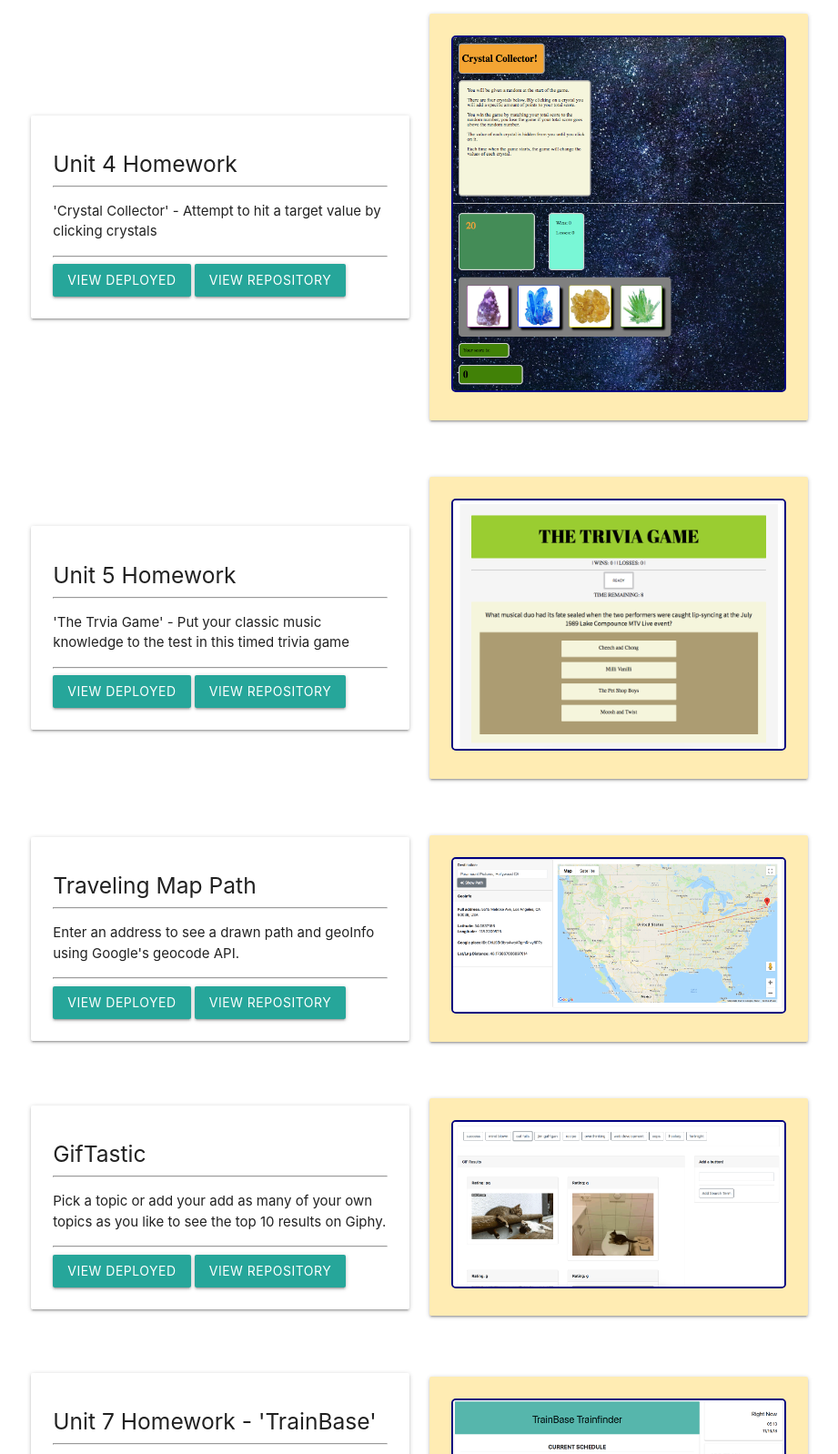
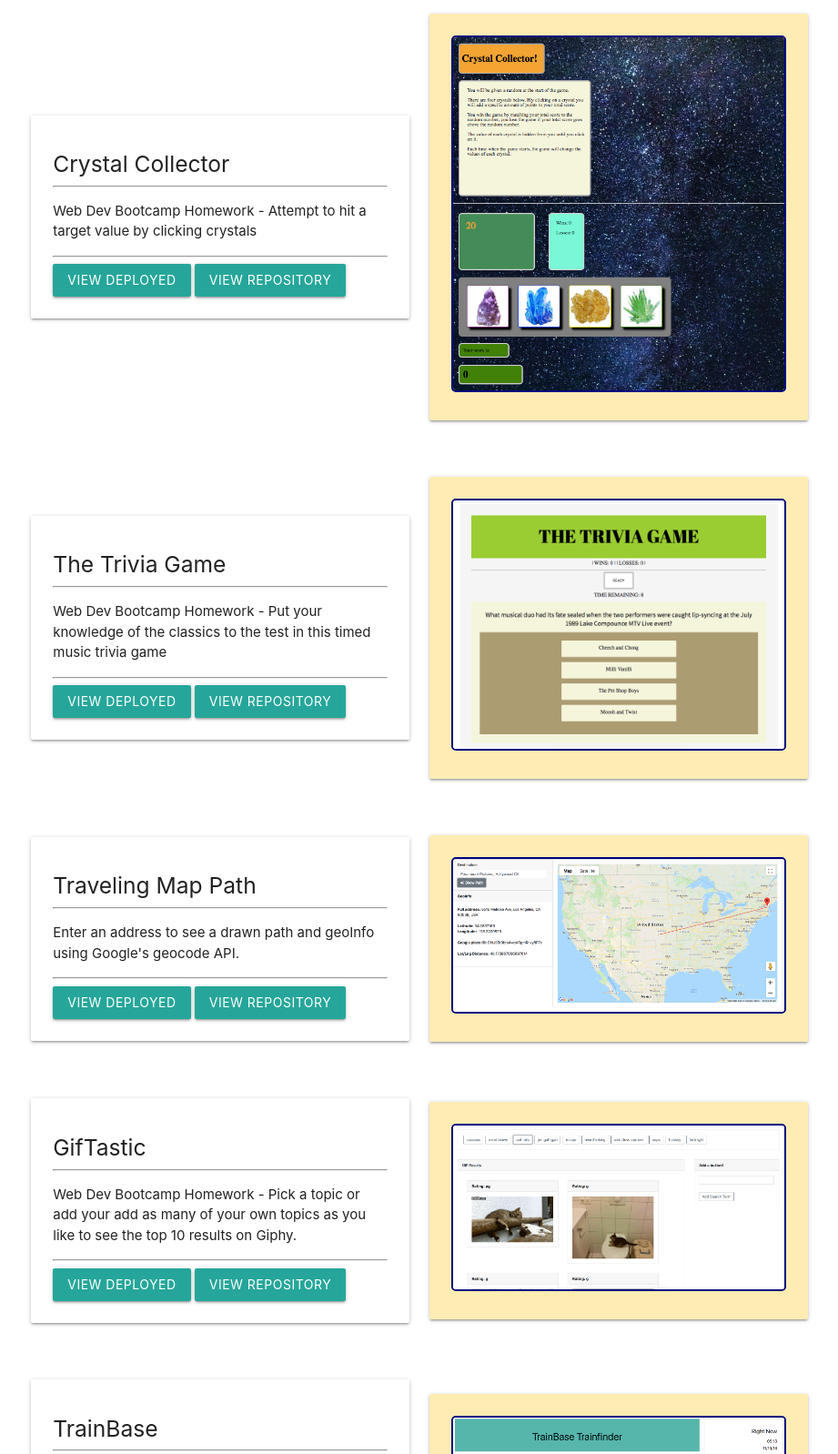
Before and after one commit to zrheaume/zrheaume.github.io, a plain HTML site: page index.html in a window 1280 px wide. Shown: the part 1596-3194 px from the top of the page at 91% size, without its empty margins (184-1105 px from the left). Drawn offline with Linux system fonts and the light colour scheme.

Commit message:
Minor edits

```diff
--- a/index.html
+++ b/index.html
@@ -128,11 +128,11 @@
                         <div class='col s12 l6'>
                             <div class='card-panel'>
                                 <div class='link-custom-header'>
-                                    <h5 class='link-custom-title'> Unit 4 Homework </h5>
+                                    <h5 class='link-custom-title'> Crystal Collector </h5>
                                     <hr>
                                 </div>
                                 <div class='link-custom-body'>
-                                    <p class='link-custom-desc'> 'Crystal Collector' - Attempt to hit a target value by
+                                    <p class='link-custom-desc'> Web Dev Bootcamp Homework - Attempt to hit a target value by
                                         clicking crystals</p>
                                     <hr>
                                 </div>
@@ -160,13 +160,13 @@
                             <div class='card-panel'>
 
                                 <div class='link-custom-header'>
-                                    <h5 class='link-custom-title'> Unit 5 Homework </h5>
+                                    <h5 class='link-custom-title'> The Trivia Game </h5>
                                     <hr>
                                 </div>
                                 <div class='link-custom-body'>
-                                    <p class='link-custom-desc'> 'The Trvia Game' - Put your classic music knowledge to
+                                    <p class='link-custom-desc'> Web Dev Bootcamp Homework - Put your knowledge of the classics to
                                         the test
-                                        in this timed trivia game</p>
+                                        in this timed music trivia game</p>
                                     <hr>
                                 </div>
                                 <div>
@@ -229,7 +229,7 @@
                                     <hr>
                                 </div>
                                 <div class='link-custom-body'>
-                                    <p class='link-custom-desc'>Pick a topic or add your add as many of your own topics
+                                    <p class='link-custom-desc'> Web Dev Bootcamp Homework - Pick a topic or add your add as many of your own topics
                                         as you like
                                         to see the top 10 results on Giphy.</p>
                                     <hr>
@@ -257,11 +257,11 @@
                             <div class='card-panel'>
 
                                 <div class='link-custom-header'>
-                                    <h5 class='link-custom-title'>Unit 7 Homework - 'TrainBase'</h5>
+                                    <h5 class='link-custom-title'> TrainBase </h5>
                                     <hr>
                                 </div>
                                 <div class='link-custom-body'>
-                                    <p class='link-custom-desc'> Simple train schedule app; view arrival times of
+                                    <p class='link-custom-desc'> Web Dev Bootcamp Homework - Simple train schedule app; view arrival times of
                                         current trains or add a new one. Data persistence powered by firebase.
                                     </p>
                                     <hr>
```
